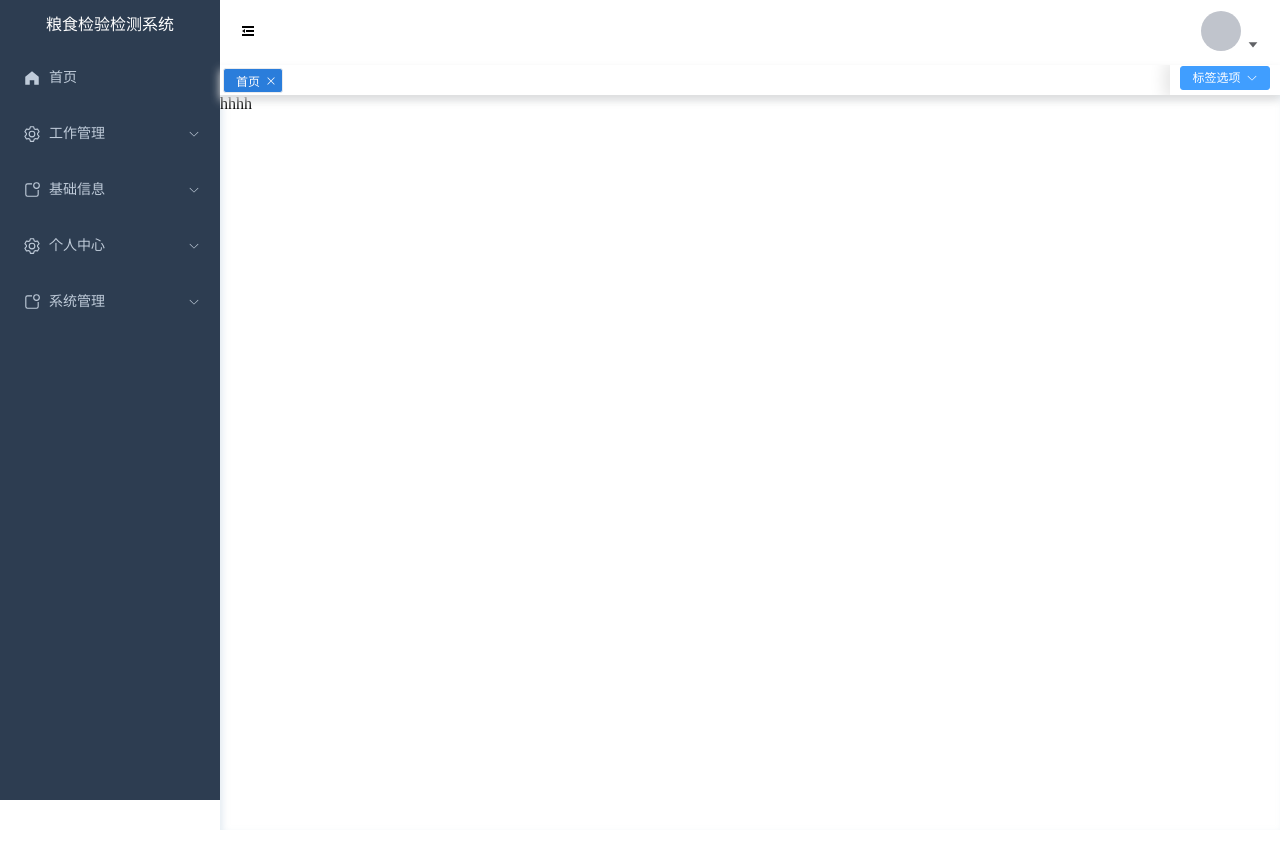
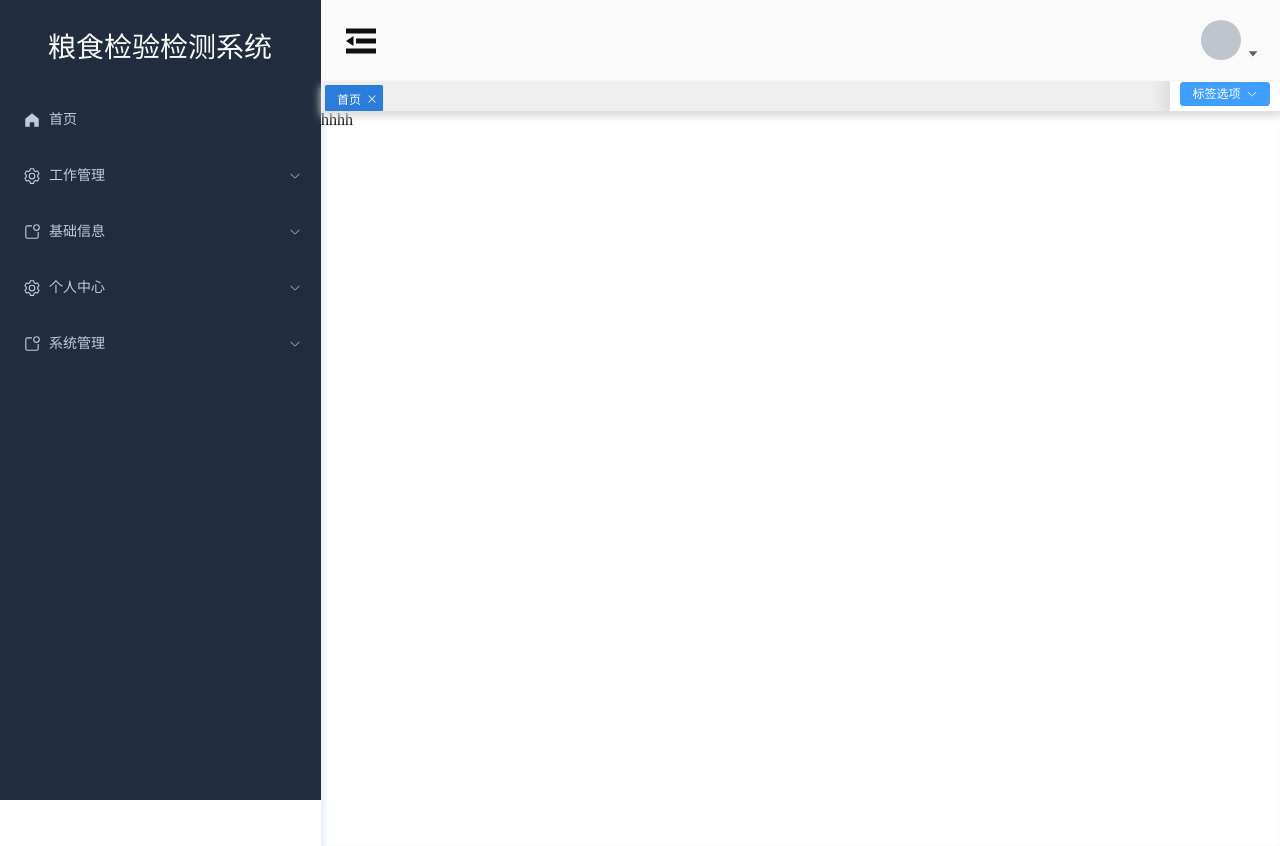
Before and after one commit to jobgege/GranarySystem-PC, a Vue app: page /homepage in a window 1280 px wide. Built offline with nearby package versions, Linux system fonts and the light colour scheme.

Commit message:
fix：样式优化

```diff
--- a/src/components/Header.vue
+++ b/src/components/Header.vue
@@ -1,7 +1,7 @@
 <template>
     <div class="header">
         <div class="header-left">
-            <el-icon style="cursor: pointer;" @click="handleCollapse">
+            <el-icon style="cursor: pointer" class="left" @click="handleCollapse">
                 <!-- 使用：is懂得动态绑定组件的类型 -->
                 <component :is="CollapseStore.isCollapse?'Expand':'Fold'"> </component>
             </el-icon>
@@ -70,8 +70,20 @@ const handleQuit = () => {
 
 .header {
     width: 100%;
+    height: 5.0625rem;
     display: flex;
     justify-content: space-between;
     align-items: center;
+    line-height: 1.25rem;
+    background-color: rgba(251,250,250,1);
+    color: rgba(16,16,16,1);
+    font-size: .875rem;
+    text-align: center;
+    font-family: Roboto;
+}
+.left{
+    position: relative;
+    float: left;
+    font-size:40px;
 }
 </style>
--- a/src/components/LeftBar.vue
+++ b/src/components/LeftBar.vue
@@ -3,7 +3,7 @@
         <el-menu default-active="2" class="el-menu-vertical-demo" background-color="#2d3d51" text-color="#BFCBD9"
             :collapse="CollapseStore.isCollapse">
             <div class="mb-2 logobox">
-                <span v-show="!CollapseStore.isCollapse">粮食检验检测系统</span>
+                <span v-show="!CollapseStore.isCollapse" class="title">粮食检验检测系统</span>
             </div>
             <template v-for="menu  in  menus">
                 <template v-if="menu.menus">
@@ -228,29 +228,44 @@ onMounted(() => {
 
 </script>
 
-<style scoped>
+<style scoped lang="less">
 .logobox {
     display: flex;
     align-items: center;
     justify-content: center;
     width: 100%;
-    height: 50px;
+    height: 5.75rem;
     margin: 0;
     text-align: center;
-    line-height: 50px;
-    background-color: #2d3d51;
-    color: #fff;
+    line-height: 2.5625rem;
+    color: #FBFAFA;
+    font-family: SourceHanSansSC-regular;
+    font-size: .875rem;
+}
+
+.title{
+    position: absolute;
+    left: 3rem;
+    top: 1.6875rem;
+    width: 14rem;
+    height: 2.5625rem;
+    font-size: 1.75rem;
 }
 
 img {
-    width: 32px;
-    height: 32px;
+    width: 2rem;
+    height: 2rem;
 }
 
 .el-menu {
-    border: 0px;
+    border: 0rem;
     height: 100vh;
     overflow-x: hidden;
     overflow-y: hidden;
+    background-color:rgba(33,45,62,1);
+
+}
+.el-menu-item{
+	background:rgba(33,45,62,1)!important;
 }
 </style>
--- a/src/components/tags.vue
+++ b/src/components/tags.vue
@@ -103,11 +103,11 @@ const handleTags = (command) => {
 <style scoped lang="less">
 .tags {
 	position: relative;
-	height: 30px;
+	height: 1.875rem;
 	overflow: hidden;
-	background: #fff;
-	padding-right: 120px;
-	box-shadow: 0 5px 10px #ddd;
+	background: #EFEFEF;
+	padding-right: 7.5rem;
+	box-shadow: 0 .3125rem .625rem #ddd;
 }
 
 .tags ul {
@@ -125,7 +125,7 @@ const handleTags = (command) => {
 	font-size: 12px;
 	overflow: hidden;
 	cursor: pointer;
-	height: 23px;
+	height: 1.6875rem;
 	border: 1px solid #e9eaec;
 	background: #fff;
 	padding: 0 5px 0 12px;
--- a/src/views/homepage.vue
+++ b/src/views/homepage.vue
@@ -1,7 +1,7 @@
 <template>
     <div class="common-layout">
       <el-container>
-        <el-aside :width="CollapseStore.isCollapse ? '65px' : '220px'" class="asider">
+        <el-aside :width="CollapseStore.isCollapse ? '4.0625rem' : '20.0625rem'" class="asider">
           <LeftBar></LeftBar>
         </el-aside>
 
@@ -42,6 +42,7 @@
   }
 
   .header {
-    height: 65px;
+    height: 5.0625rem;
+    background-color: rgba(251,250,250,1);
   }
   </style>
```
